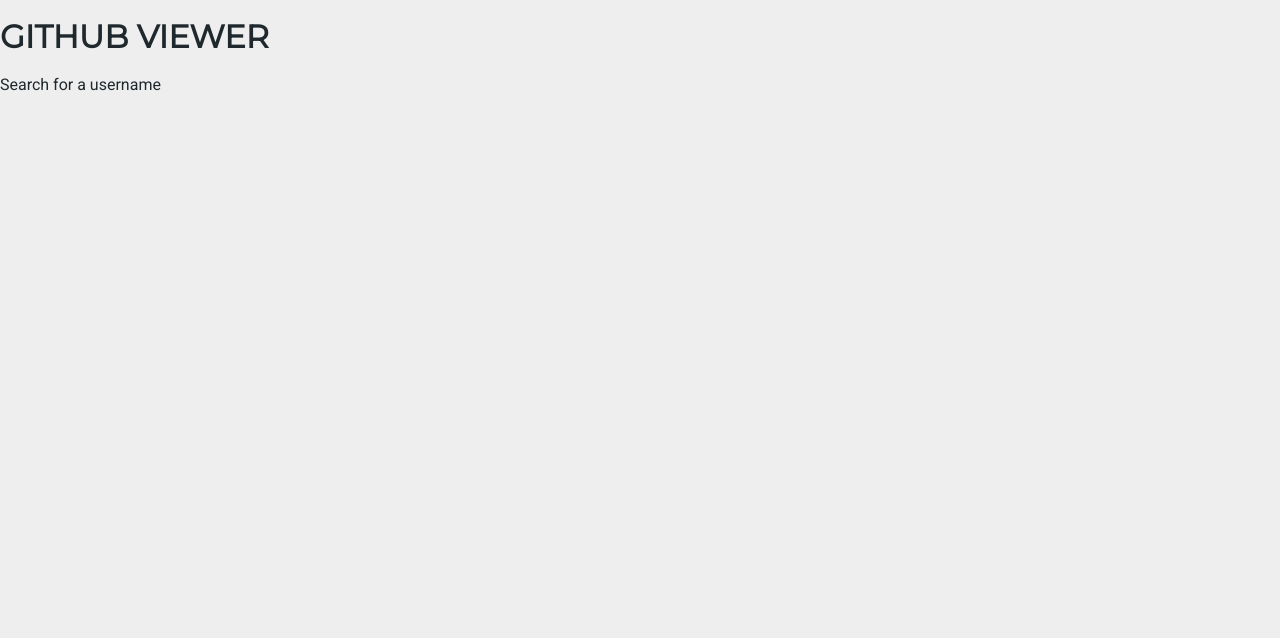
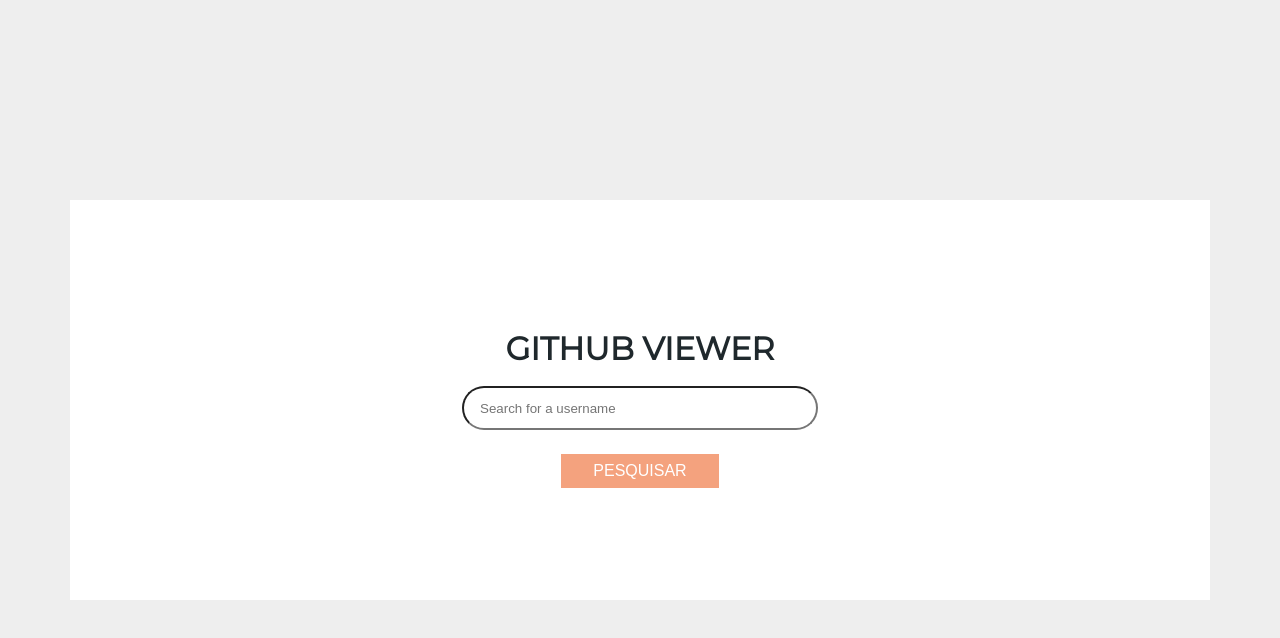
Before and after one commit to EriJohnson/github-viewer, a React (Vite) app: page / in a window 1280 px wide. Shown: the top 638 px of the page. Built offline with nearby package versions, Linux system fonts and the light colour scheme.

Commit message:
feat: Search component layout

```diff
--- a/src/App.tsx
+++ b/src/App.tsx
@@ -1,9 +1,10 @@
+import Search from '@/components/Search';
+
 function App() {
   return (
-    <>
-      <h1>Github Viewer</h1>
-      <p>Search for a username</p>
-    </>
+    <div className='container'>
+      <Search />
+    </div>
   );
 }
 
--- /dev/null
+++ b/src/components/Search/index.tsx
@@ -0,0 +1,13 @@
+import './styles.css';
+
+function Search() {
+  return (
+    <div className='search'>
+      <h1>Github Viewer</h1>
+      <input placeholder='Search for a username' className='search__input' />
+      <button className='search__button'>Pesquisar</button>
+    </div>
+  );
+}
+
+export default Search;
--- /dev/null
+++ b/src/components/Search/styles.css
@@ -0,0 +1,37 @@
+.search {
+  display: flex;
+  flex-direction: column;
+  align-items: center;
+  justify-content: center;
+  width: 100%;
+  height: 50%;
+
+  background: #ffffff;
+  margin: 0 auto;
+}
+
+.search__input {
+  background: hsla(0, 0%, 100%, 0.7);
+  border-radius: 2rem;
+  line-height: 1.25rem;
+  padding: 0 1rem;
+  width: 20rem;
+  height: 2.5rem;
+}
+
+.search__button {
+  margin-top: 1.5rem;
+  text-align: center;
+  background: var(--apricot);
+  color: #ffffff;
+  font-weight: 500;
+  font-size: 1rem;
+  border: none;
+  outline: 0;
+  padding: 0.5rem 2rem;
+  cursor: pointer;
+  text-transform: uppercase;
+  display: flex;
+  justify-content: center;
+  align-items: center;
+}
--- a/src/index.css
+++ b/src/index.css
@@ -24,3 +24,34 @@
   -webkit-font-smoothing: antialiased;
   -moz-osx-font-smoothing: grayscale;
 }
+
+.container {
+  width: 100%;
+  margin-right: auto;
+  margin-left: auto;
+  height: 100vh;
+  display: flex;
+  align-items: center;
+  justify-content: center;
+}
+
+@media (min-width: 576px) {
+  .container {
+    width: 540px;
+  }
+}
+@media (min-width: 768px) {
+  .container {
+    width: 720px;
+  }
+}
+@media (min-width: 992px) {
+  .container {
+    width: 960px;
+  }
+}
+@media (min-width: 1200px) {
+  .container {
+    width: 1140px;
+  }
+}
```
